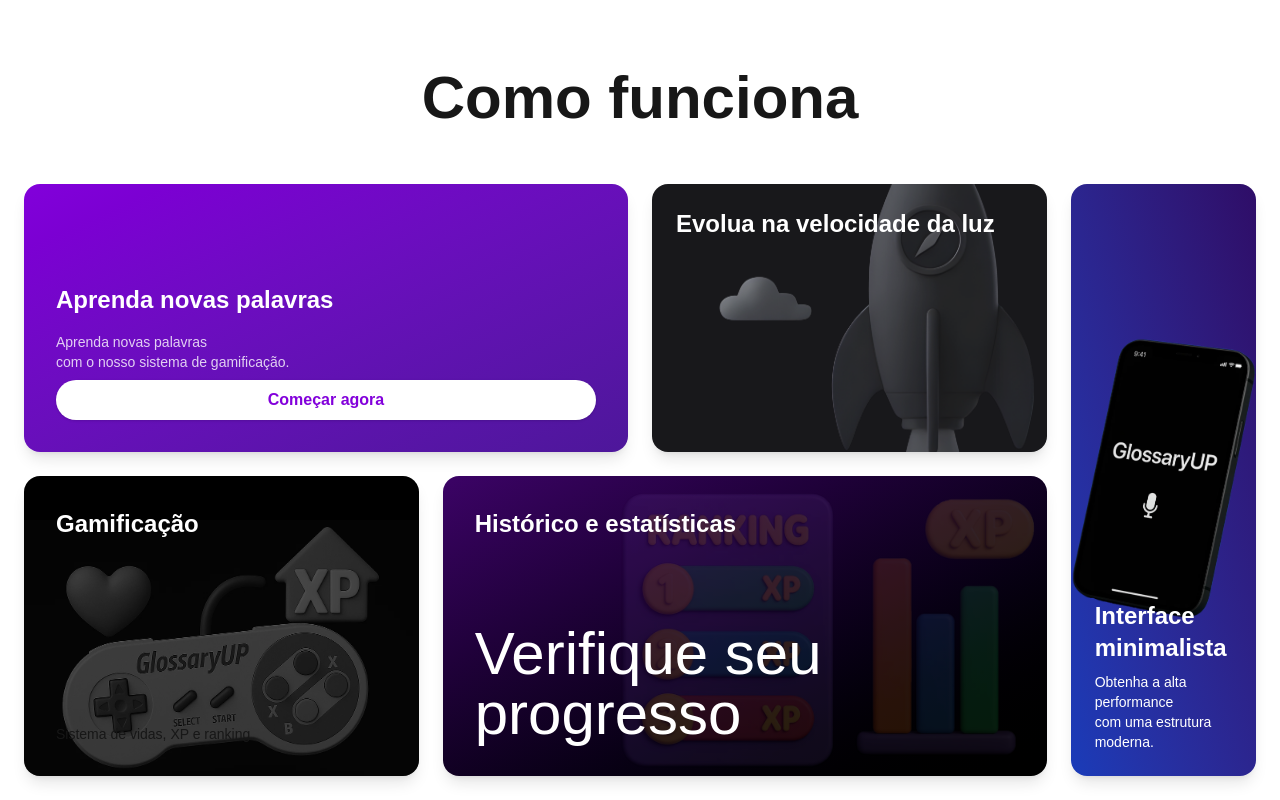
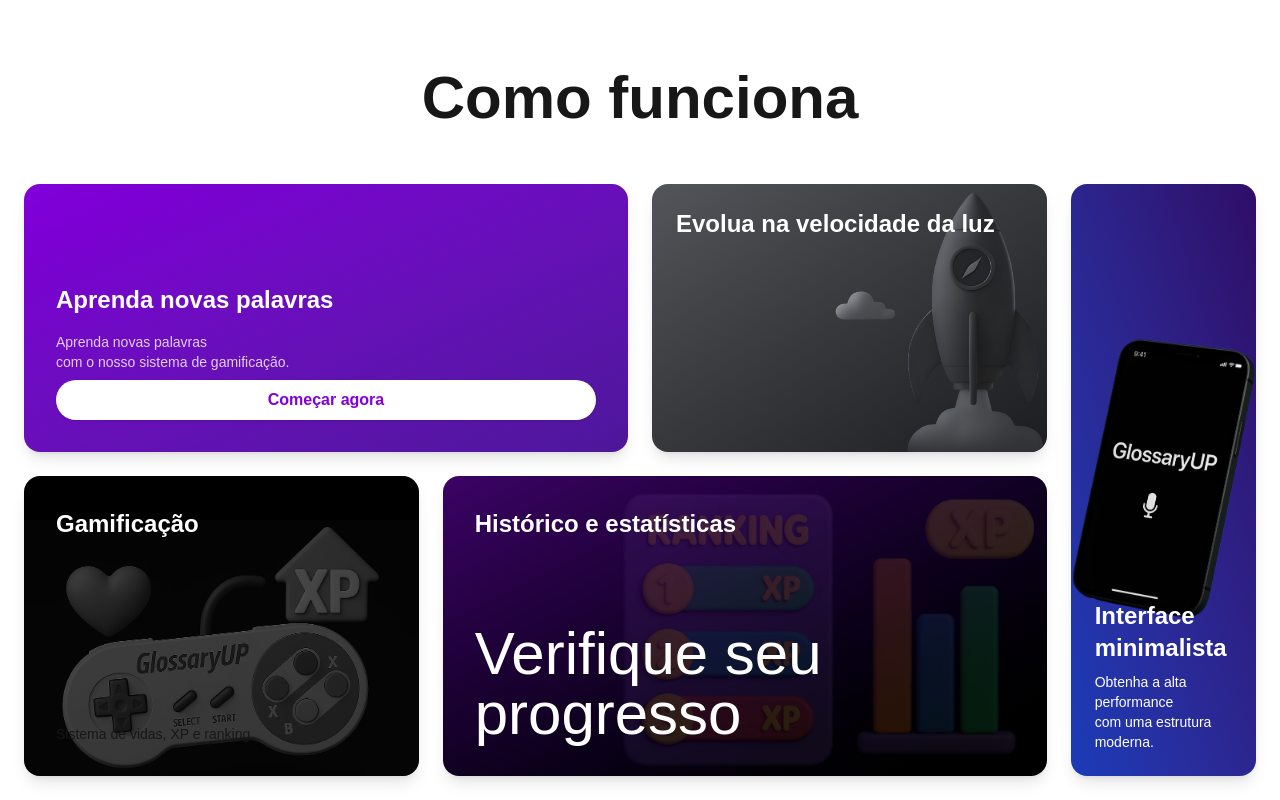
Before and after one commit to ViniNathan/glossary-app, a Next.js app in the folder frontend/: page / in a window 1280 px wide. Shown: the part 784-1584 px from the top of the page. Built offline with nearby package versions, Linux system fonts and the light colour scheme.

Commit message:
style: update rocketship styling and image properties

```diff
--- a/frontend/src/app/components/FeaturesGrid.tsx
+++ b/frontend/src/app/components/FeaturesGrid.tsx
@@ -23,14 +23,14 @@ function FeaturesGrid() {
         </div>
 
         {/* Card 2 */}
-        <div className="rounded-2xl bg-[#18181b] shadow-lg relative overflow-hidden h-[300px] md:h-auto lg:col-span-2 lg:row-span-2">
+        <div className="rounded-2xl bg-gradient-to-br from-[#53555a] to-[#1c1d1f] shadow-lg relative overflow-hidden h-[300px] md:h-auto lg:col-span-2 lg:row-span-2">
           <div className="absolute inset-0 z-10 p-6">
             <h2 className="text-xl md:text-2xl font-bold text-white mb-4">Evolua na velocidade da luz</h2>
           </div>
           <Image
             src={rocketship}
             alt="Rocketship"
-            className="object-cover opacity-85"
+            className="object-contain object-bottom-right opacity-100"
             fill={true}
             sizes="(max-width: 768px) 100vw, 33vw"
             priority
```
